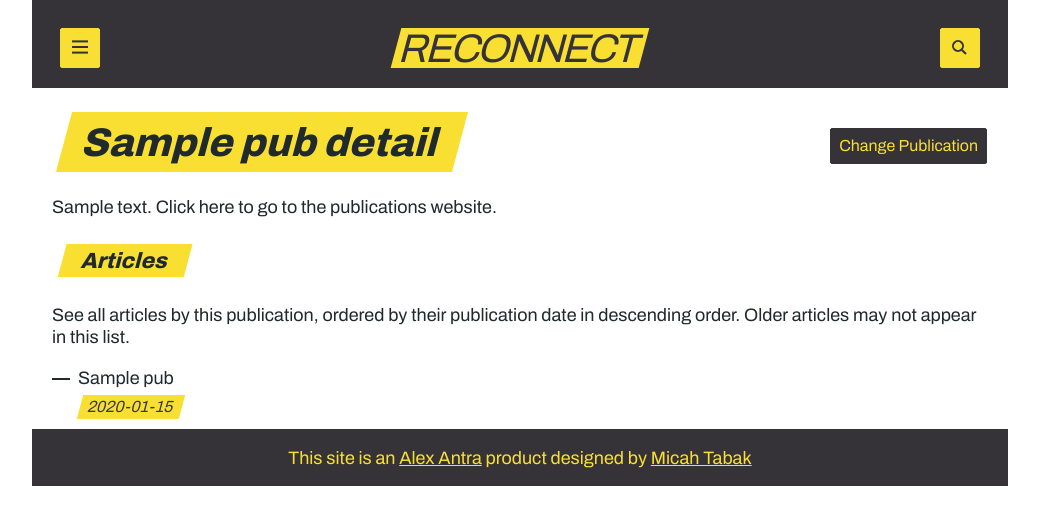
After one commit to ronsoak/UL, a Django app: template contentfeed/templates/publist.html in a window 1280 px wide. The commit adds this page. Shown: the top 525 px of the page, without its empty margins (120-1159 px from the left). Run offline with Django 3.2, Linux system fonts and the light colour scheme; the template is opened without the code that fills it: most values are stand-ins (such as "Sample title", 1, 10 or a date in 2020); some libraries are stand-ins or nearby versions.

Commit message:
Added publication lookup and fixed some bugs

```diff
--- a/contentfeed/admin.py
+++ b/contentfeed/admin.py
@@ -1,5 +1,7 @@
 from django.contrib import admin
 from contentfeed.models import SourceType, Votes, Publications, ContentItem, PubRequest, ContactRequest
+from django.db import models          # added
+from django.forms import TextInput, Textarea    # added
 
 # Register your models here.
 admin.site.register(SourceType)
@@ -37,6 +39,7 @@ class PublicationRequestAdmin(admin.ModelAdmin):
     list_display=('pubreq_name','pubreq_url','pubreq_date','pubreq_complete')
     list_filter=['pubreq_complete']
     actions=['mark_as_complete']
+
     # Methods
     def get_ordering(self, request):
         return ['pubreq_complete','-pubreq_date']
@@ -50,6 +53,7 @@ class ContactRequestAdmin(admin.ModelAdmin):
     list_display=('contact_name','contact_email','contact_date','contact_complete')
     list_filter=['contact_complete']
     actions=['mark_as_complete']
+
     # Methods
     def get_ordering(self, request):
         return ['contact_complete','-contact_date']
--- a/contentfeed/static/CSS/custom.css
+++ b/contentfeed/static/CSS/custom.css
@@ -86,6 +86,7 @@
 /* -- -- -- -- -- --  */
 /* -- -- Sizing       */
 /* -- -- -- -- -- --  */
+.w40{   width:40px              !important;}
 .w60{   width:60px              !important;}
 .h250{  min-height: 250px       !important;}
 /* -- -- -- -- -- --  */
@@ -94,6 +95,7 @@
 .text-dark{ color:#353238     !important;}
 .bg-orange{ background-color: #FF9D45 !important;}
 .tdn{ text-decoration: none     !important;}
+.tdu{ text-decoration-line: underline   !important;}
 /* -- -- -- -- -- --  */
 /* -- -- Borders      */
 /* -- -- -- -- -- --  */
@@ -164,13 +166,15 @@
 #header-big{
     margin:1.5rem 0.5rem 1.5rem 0.6rem;
     transform:skew(-15deg);
-    font-size: 1rem;
-
+    font-size: 1.5rem;
 }
 #header-medium{
     margin:1.5rem 0.5rem;
     transform:skew(-15deg);
     font-size: 0.85rem;
+}
+.hvr_out:hover{
+    border: 2px solid #353238 !important;
 }
 /* About Image */
 #img-about{
@@ -178,6 +182,12 @@
     width:300px;
     vertical-align:middle;
     object-fit:cover;
+}
+#pub-drop{
+    position: absolute;
+    top: 10px;
+    right: 1px;
+    margin-right: 1rem;
 }
 /* Box used for disclaimer numbering and list points */
 #small-box{
@@ -319,12 +329,3 @@
             width:50%;
         }
 }
-
-/* Medium devices such as tablets (768px and up) */
-/* @media only screen and (min-width: 48em) {...} */
-
-/* Large devices such as laptops (1024px and up) */
-/* @media only screen and (min-width: 64em) {...} */
-
-/* Largest devices such as desktops (1280px and up) */
-/* @media only screen and (min-width: 80em) {...} */
--- a/contentfeed/static/CSS/spectre.css
+++ b/contentfeed/static/CSS/spectre.css
@@ -311,8 +311,7 @@ a:focus,
 a:hover,
 a:active,
 a.active {
-  /* color: #302ecd; */
-  color: #ef233c;
+  color: #353238;
   text-decoration: underline;
 }
 
@@ -2089,7 +2088,8 @@ video.video-responsive::before {
 
 .accordion input:checked ~ .accordion-body,
 .accordion[open] .accordion-body {
-  max-height: 50rem;
+  max-height: 100rem;
+  overflow-y:scroll;
 }
 
 .accordion .accordion-header {
--- /dev/null
+++ b/contentfeed/static/JS/pubList.js
@@ -0,0 +1,4 @@
+function showPublications(){
+    const m = document.getElementById("pub-modal");
+    m.classList.toggle("active");
+}
--- a/contentfeed/templates/about.html
+++ b/contentfeed/templates/about.html
@@ -34,7 +34,7 @@
       </span>
     </div>
     <!-- Right Col -->
-    <div id="col-right" class="column">
+    <div id="col-right">
       <img id="img-about" src="{% static '/images/decline.png' %}" />
     </div>
   </div>
--- /dev/null
+++ b/contentfeed/templates/publist.html
@@ -0,0 +1,61 @@
+{% extends "standard.html" %}
+{% block content %}
+<!-- Heading & Description -->
+<div class="container grid-lg p-relative">
+    {% for p in pub_detail %}
+    <div id="header-big">
+        <span class="bg-yellow fnt-extra px-1r">{{p.pub_name}}</span>
+    </div>
+    <span>
+        {{p.pub_description}}
+        Click <a href="{{p.pub_url}}">here</a> to go to the publications website.
+    </span>
+    {% empty %}
+    {% endfor %}
+<!-- Dropdown -->
+<div id="pub-drop">
+    <a href="#" onclick="showPublications()" class="btn bg-dark text-primary" tabindex="0">Change Publication</a>
+</div>
+<!-- Modal -->
+<div class="modal" id="pub-modal">
+    <a href="#close" class="modal-overlay" aria-label="Close"></a>
+    <div class="modal-container">
+            <div class="modal-header">
+                <a href="#close" onclick="showPublications()" class="btn btn-clear float-right" aria-label="Close"></a>
+                <div class="modal-title h2 mt-1r">Select a Publication</div>
+            </div>
+            <div class="modal-body">
+                <ul>
+                    {% for l in pub_list %}
+                    <li><a href="/publication/{{l.pub_id}}">{{l.pub_name}}</a></li>
+                    {% empty %}
+                    {% endfor %}
+                </ul>
+            </div>
+    </div>
+</div>
+
+</div>
+<!-- Results -->
+<div class="container grid-lg mb-1r">
+<div id="header-medium">
+    <span class="bg-yellow fnt-extra px-1r">Articles</span>
+</div>
+    <span>See all articles by this publication, ordered by their publication date in descending order. Older articles may not appear in this list.</span>
+</div>
+<div class="container grid-lg">
+    {% for i in pub_items %}
+    <div class="tile mt-2">
+        <div class="tile-icon"><i class="icon icon-minus"></i></div>
+        <div class="tile-content">
+          <div class="pb-1">
+            <a href="{{i.item_url}}" onclick="upvote('{{i.item_id}}','{{session_id}}','{{ csrf_token }}')" target="_blank">{{i.item_title}}</a>
+          </div>
+          <div><span class="chip">{{i.item_datepublished}}</span></div>
+        </div>
+      </div>
+    {% empty %}
+    <p>No Results</p>
+    {% endfor %}
+  </div>
+{% endblock %}
--- a/contentfeed/templates/sites.html
+++ b/contentfeed/templates/sites.html
@@ -26,7 +26,7 @@
     <div class="column col-md-auto col-6 p-0">
       <div class="columns m-2 bt-2">
         <div class="column col-6 p-0">
-          <h3><a href="{{p.pub_url}}" target="_blank">{{p.pub_name}}</a></h3>
+          <h3><a href="/publication/{{p.pub_id}}" target="_blank">{{p.pub_name}}</a></h3>
         </div>
         <div class="column col-6"><p>{{p.pub_description}}</p></div>
       </div>
--- a/contentfeed/templates/standard.html
+++ b/contentfeed/templates/standard.html
@@ -19,6 +19,7 @@
     <script src="{% static 'JS/clickToggle.js' %}"></script>
     <script src="{% static 'JS/scrolltracker.js' %}"></script>
     <script src="{% static 'JS/vote.js' %}"></script>
+    <script src="{% static 'JS/pubList.js' %}"></script>
     <title>RECONNECT</title>
     <link rel="stylesheet" href="" />
   </head>
@@ -77,7 +78,7 @@
     <div class="container grid-lg mt-2 p-0">
         <div class="columns p-2 bg-dark">
             <div class="column col-1"></div>
-            <div class="column col-10 text-center py-hr text-primary"><span>This site is an <a class="text-primary" href="https://linktr.ee/antranaut">Alex Antra</a> product designed by <a class="text-primary" href="https://samuelgerardtabak.myportfolio.com/?fbclid=IwAR0i0IHdOk4EXvj-WZfnxwyP5mCe8xF5kCJU4np-9U9FbSlniOr0iD2zIcw">Micah Tabak</a></span></div>
+            <div class="column col-10 text-center py-hr text-primary"><span>This site is an <a class="text-primary tdu" href="https://linktr.ee/antranaut">Alex Antra</a> product designed by <a class="text-primary tdu" href="https://samuelgerardtabak.myportfolio.com/?fbclid=IwAR0i0IHdOk4EXvj-WZfnxwyP5mCe8xF5kCJU4np-9U9FbSlniOr0iD2zIcw">Micah Tabak</a></span></div>
             <div class="column col-1"></div>
     </div>
   </body>
--- a/contentfeed/urls.py
+++ b/contentfeed/urls.py
@@ -10,6 +10,7 @@ urlpatterns = [
     path('about',views.about,name='about'),
     path('sites',views.sites, name='sites'),
     path('search',views.search, name='search'),
+    path('publication/<uuid:pubid>',views.PublicationLookup, name='publication_lookup'),
     # Error Pages
     path('404',views.Error404, name='404page'),
     path('500',views.Error500, name='500page'),
```
Also changed, not shown: contentfeed/models.py (+7 -3 lines), contentfeed/templates/feed.html (+4 -5 lines), contentfeed/templates/search.html (+4 -6 lines), contentfeed/views.py (+17 -5 lines), 4 other files.
